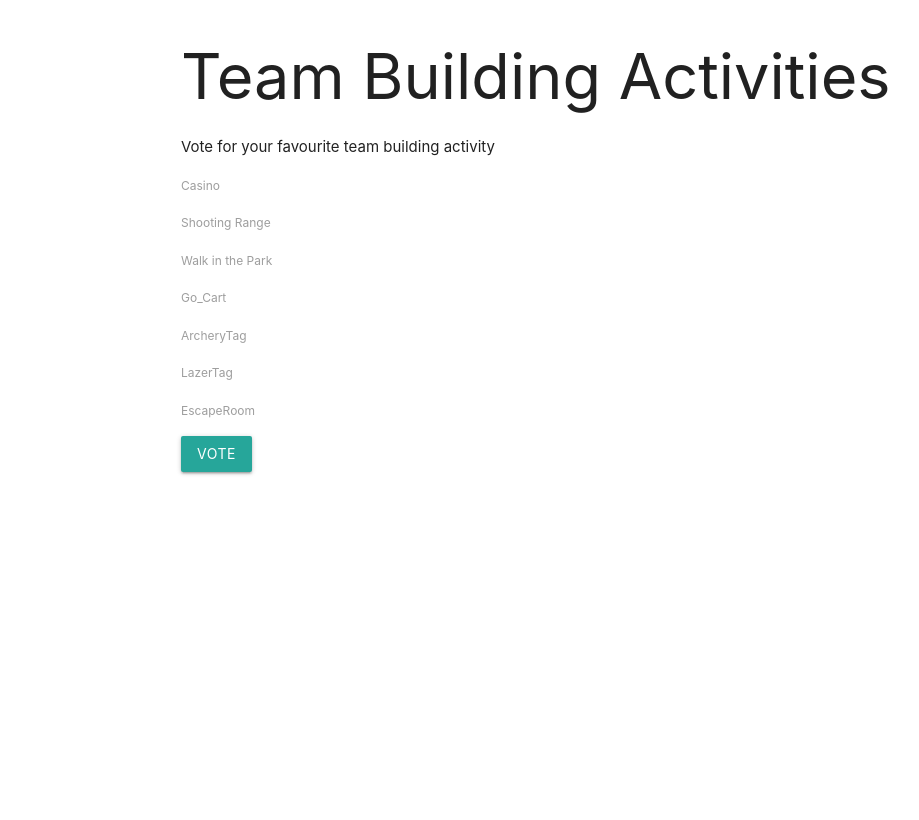
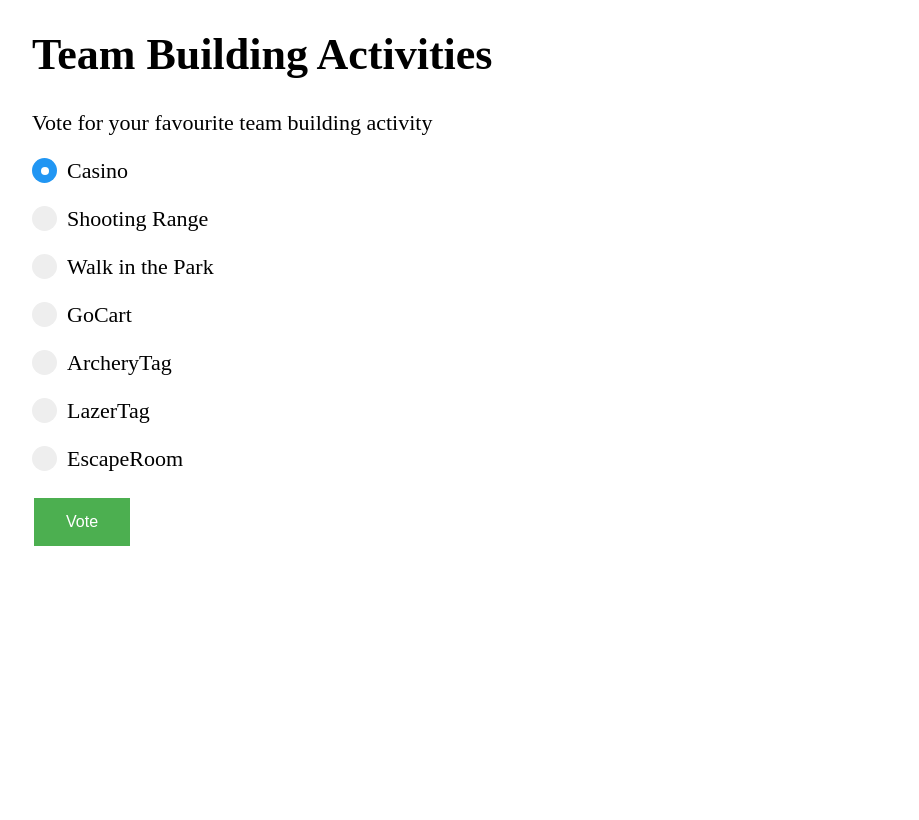
Before and after one commit to chintan2011/pusherpoll, a website: page public/index.html in a window 1280 px wide. Shown: the whole page, without its empty margins (11-930 px from the left). Drawn offline with nearby package versions, Linux system fonts and the light colour scheme; no server answers; a script that the page names is missing.

Commit message:
added css

```diff
--- a/public/index.html
+++ b/public/index.html
@@ -4,7 +4,7 @@
     <meta charset="UTF-8">
     <meta name="viewport" content="width=device-width, initial-scale=1.0">
     <meta http-equiv="X-UA-Compatible" content="ie=edge">
-    <link rel="stylesheet" href="https://cdnjs.cloudflare.com/ajax/libs/materialize/1.0.0/css/materialize.min.css">
+    <link rel="stylesheet" href="style.css">
     <title>Voting App</title>
 </head>
 <body>
@@ -13,42 +13,59 @@
                 <p>Vote for your favourite team building activity</p>
                 <form id="vote-form">
                         <p>
-                        <input type="radio" name="activity" id="casino" value="Casino">
-                        <label for="casino">Casino</label>
+                                <label class="container" for="casino">Casino
+                                        <input type="radio"name="activity" id="casino" value="Casino" checked>
+                                        <span class="checkmark"></span>
+                                </label>
                         </p>
 
                         <p>
-                            <input type="radio" name="activity" id="shooting" value="Shooting">
-                            <label for="shooting">Shooting Range</label>
-                        </p>
-                        <p>
-                            <input type="radio" name="activity" id="walk" value="Walk">
-                            <label for="walk">Walk in the Park</label>
-                        </p>
-                        <p>
-                                <input type="radio" name="activity" id="gocart" value="Go_Cart" checked>
-                                <label for="gocart">Go_Cart</label>
-                        </p>
-                        <p>
-                                <input type="radio" name="activity" id="archery" value="ArcheryTag">
-                                <label for="archery">ArcheryTag</label>
+                                <label class="container" for="shooting">Shooting Range
+                                        <input type="radio"name="activity" id="shooting" value="Shooting">
+                                        <span class="checkmark"></span>
+                                </label>
                         </p>
 
                         <p>
-                                <input type="radio" name="activity" id="lazer" value="LazerTag">
-                                <label for="lazer">LazerTag</label>
+                                <label class="container" for="walk">Walk in the Park
+                                        <input type="radio"name="activity" id="walk" value="walk">
+                                        <span class="checkmark"></span>
+                                </label>
                         </p>
 
                         <p>
-                                <input type="radio" name="activity" id="escape" value="EscapeRoom">
-                                <label for="escape">EscapeRoom</label>
+                                <label class="container" for="gocart">GoCart
+                                        <input type="radio"name="activity" id="gocart" value="Go_Cart">
+                                        <span class="checkmark"></span>
+                                </label>
                         </p>
 
-            <input type="submit" value="Vote" class="btn">
+                        <p>
+                                <label class="container" for="archery">ArcheryTag
+                                        <input type="radio"name="activity" id="archery" value="ArcheryTag">
+                                        <span class="checkmark"></span>
+                                </label>
+                        </p>
+
+                        <p>
+                                <label class="container" for="lazer">LazerTag
+                                        <input type="radio"name="activity" id="lazer" value="LazerTag">
+                                        <span class="checkmark"></span>
+                                </label>
+                        </p>
+
+                        <p>
+                                <label class="container" for="escape">EscapeRoom
+                                        <input type="radio"name="activity" id="escape" value="EscapeRoom">
+                                        <span class="checkmark"></span>
+                                </label>
+                        </p>
+                    <button class="button">Vote</button>
+                    <br><br>
                 </form>
                 <br><br>
 
-    <div id="chartContainer" style="height: 300px;width:100%"></div>
+                <div id="chartContainer" style="height: 300px;width: 100%"></div>
 
     </div>
     <script
--- /dev/null
+++ b/public/style.css
@@ -0,0 +1,84 @@
+/* The container */
+.container {
+  display: block;
+  position: relative;
+  padding-left: 35px;
+  margin-bottom: 12px;
+  cursor: pointer;
+  font-size: 22px;
+  -webkit-user-select: none;
+  -moz-user-select: none;
+  -ms-user-select: none;
+  user-select: none;
+}
+
+/* Hide the browser's default radio button */
+.container input {
+  position: absolute;
+  opacity: 0;
+  cursor: pointer;
+}
+
+/* Create a custom radio button */
+.checkmark {
+  position: absolute;
+  top: 0;
+  left: 0;
+  height: 25px;
+  width: 25px;
+  background-color: #eee;
+  border-radius: 50%;
+}
+
+/* On mouse-over, add a grey background color */
+.container:hover input ~ .checkmark {
+  background-color: #ccc;
+}
+
+/* When the radio button is checked, add a blue background */
+.container input:checked ~ .checkmark {
+  background-color: #2196F3;
+}
+
+/* Create the indicator (the dot/circle - hidden when not checked) */
+.checkmark:after {
+  content: "";
+  position: absolute;
+  display: none;
+}
+
+/* Show the indicator (dot/circle) when checked */
+.container input:checked ~ .checkmark:after {
+  display: block;
+}
+
+/* Style the indicator (dot/circle) */
+.container .checkmark:after {
+ 	top: 9px;
+	left: 9px;
+	width: 8px;
+	height: 8px;
+	border-radius: 50%;
+	background: white;
+}
+
+.button {
+    background-color: #4CAF50; /* Green */
+    border: none;
+    color: white;
+    padding: 15px 32px;
+    text-align: center;
+    text-decoration: none;
+    display: inline-block;
+    font-size: 16px;
+    margin: 4px 2px;
+    cursor: pointer;
+  }
+
+  .description{
+    margin-top: 50px;
+    text-align:left;
+    font-family: calibri;
+    font-size: 16px;
+    color: gray;
+}
```
Lines whose indentation alone changed are shown as unchanged.
